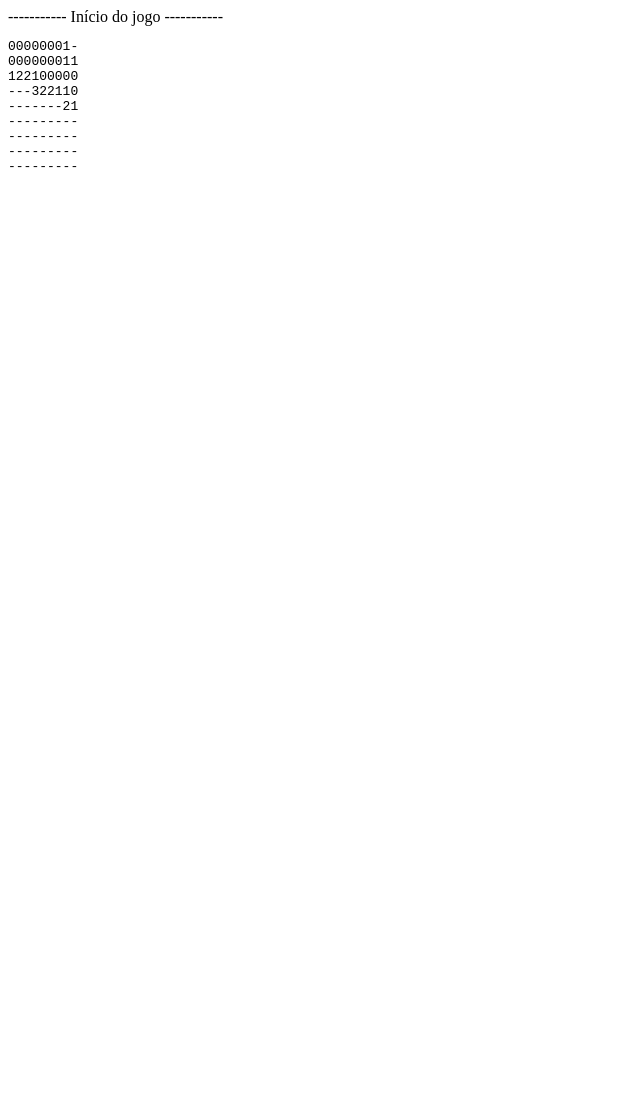
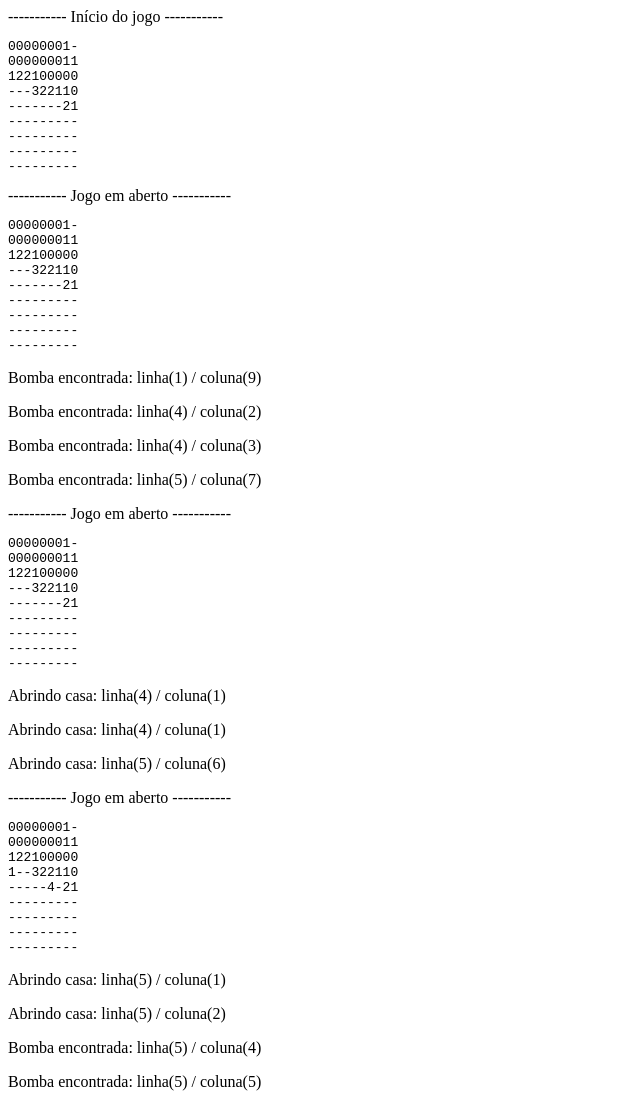
Before and after one commit to LucasCBar/campo-minado-automatico, a plain HTML site: page index.html in a window 1280 px wide. Shown: the top 1094 px of the page, without its empty margins (0-640 px from the left). Before the commit the page ends 800 px from the top, so only its background shows below. Drawn offline with Linux system fonts and the light colour scheme.

Commit message:
Aplicação da logica no código
Aplicação de um algoritmo que resolve de forma automática o jogo de um campo minado 9 x 9.

```diff
--- a/index.html
+++ b/index.html
@@ -15,6 +15,88 @@
             document.getElementById('exibir-execucao').innerHTML += '<pre>' + campoMinado.Tabuleiro() + '</pre>';
 
             // Realize sua codificação a partir deste ponto, boa sorte!
+
+        // Variaveis utilizadas
+        var bombas_econtradas = [];
+        var tabuleiro;
+
+        function atualiza_tabuleiro() {
+            tabuleiro = campoMinado.Tabuleiro();
+            for (let bomba = 0; bomba < bombas_econtradas.length; bomba++) {
+                localiza_bomba(11 * bombas_econtradas[bomba][0] + bombas_econtradas[bomba][1]);
+            }
+        }
+
+        function mostra_status() {
+            if (campoMinado.JogoStatus() == 0)
+                document.getElementById('exibir-execucao').innerHTML += '----------- Jogo em aberto -----------';
+            else if (campoMinado.JogoStatus() == 1)
+                document.getElementById('exibir-execucao').innerHTML += '----------- Vitoria -----------';
+            else if (campoMinado.JogoStatus() == 2)
+                document.getElementById('exibir-execucao').innerHTML += '----------- Derrota -----------';
+            document.getElementById('exibir-execucao').innerHTML += '<pre>' + campoMinado.Tabuleiro() + '</pre>'
+        }
+
+        function localiza_bomba(posicao) {
+            tabuleiro = tabuleiro.substring(0, posicao) + '*' + tabuleiro.substring(posicao + 1, tabuleiro.length);
+        }
+
+        // Encontra as casas sem bombas, assim resolvendo o campo minado.
+
+        function logica_cm() {
+            //Matriz que percorre o tabuleiro
+            for (let x = 0; x < 9; x++) {
+                for (let y = 0; y < 9; y++) {
+                    if (tabuleiro[11 * x + y] >= 1 && tabuleiro[11 * x + y] <= 8) {
+                        let casa_desconhecidas = [];
+                        let casa_bomba = [];
+                        let total_casa_desconhecidas = 0;
+                        let total_bombas = 0;
+                        for (let i = x - 1; i < x + 2; i++) {
+                            for (let j = y - 1; j < y + 2; j++) {
+                                if (i >= 0 && j >= 0 && i < 9 && j < 9) {
+                                    if (tabuleiro[11 * i + j] == '-') {
+                                        total_casa_desconhecidas++;
+                                        casa_desconhecidas.push([i, j]);
+                                    } else if (tabuleiro[11 * i + j] == '*') {
+                                        total_bombas++;
+                                        casa_bomba.push([i, j]);
+                                    }
+                                }
+                            }
+                        }
+                        if (total_casa_desconhecidas + total_bombas == tabuleiro[11 * x + y]) {
+                            for (let pos = casa_desconhecidas.shift(); total_casa_desconhecidas > 0; pos = casa_desconhecidas.shift(), total_casa_desconhecidas--) {
+                                i = pos[0];
+                                j = pos[1];
+                                if (tabuleiro[11 * i + j] == '-') {
+                                    document.getElementById('exibir-execucao').innerHTML += `<p>Bomba encontrada: linha(${i + 1}) / coluna(${j + 1})</p>`
+                                    localiza_bomba(11 * i + j);
+                                    bombas_econtradas.push([i, j]);
+                                }
+                            }
+                        }
+                        if (total_bombas == tabuleiro[11 * x + y]) {
+                            for (let ps = casa_desconhecidas.shift(); total_casa_desconhecidas > 0; ps = casa_desconhecidas.shift(), total_casa_desconhecidas--) {
+                                i = ps[0];
+                                j = ps[1];
+                                document.getElementById('exibir-execucao').innerHTML += `<p>Abrindo casa: linha(${i + 1}) / coluna(${j + 1})</p>`
+                                campoMinado.Abrir(i + 1, j + 1);
+                            }
+                        }
+                    }
+                }
+            }
+        }
+
+        // Printa os passos para resolver o jogo e o resultado final.
+        while (campoMinado.JogoStatus() == 0) {
+            atualiza_tabuleiro();
+            mostra_status();
+            logica_cm();
+        }
+
+        mostra_status();
         </script>
     </body>
 </html>
```
